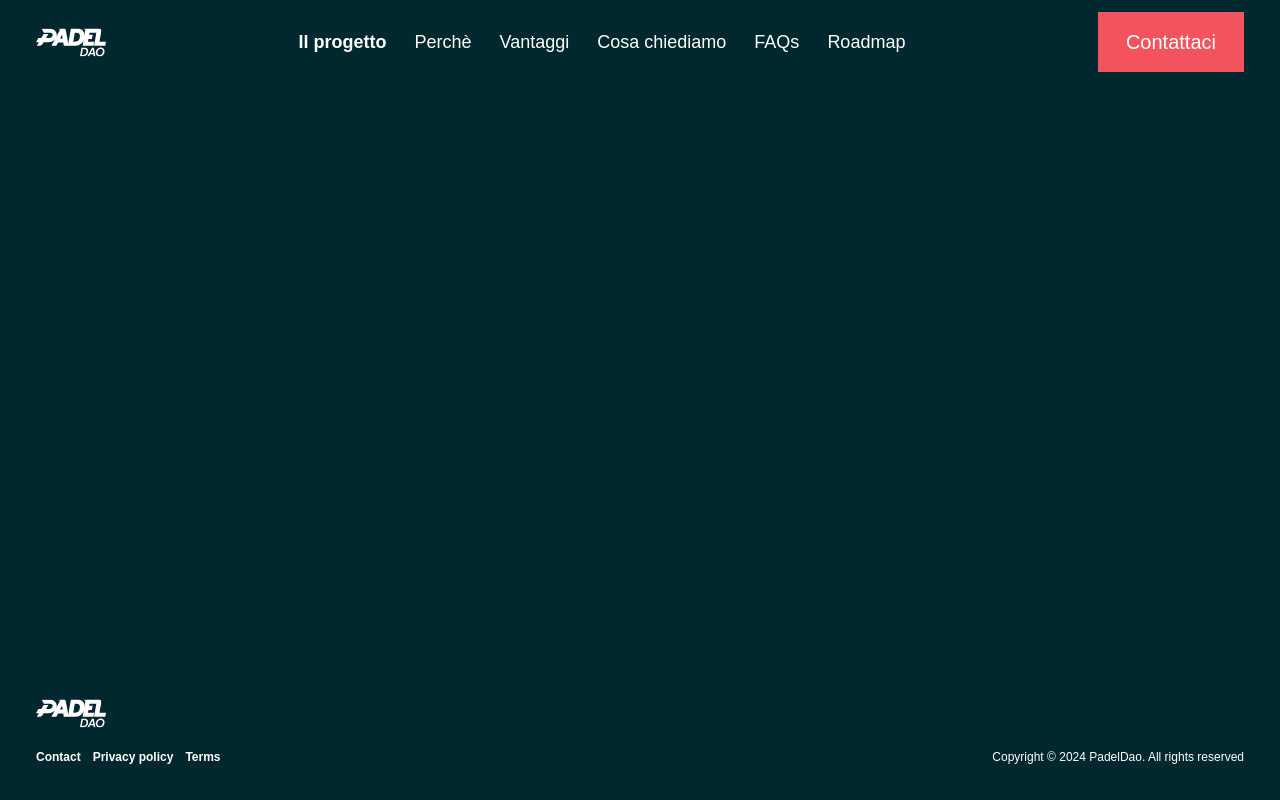
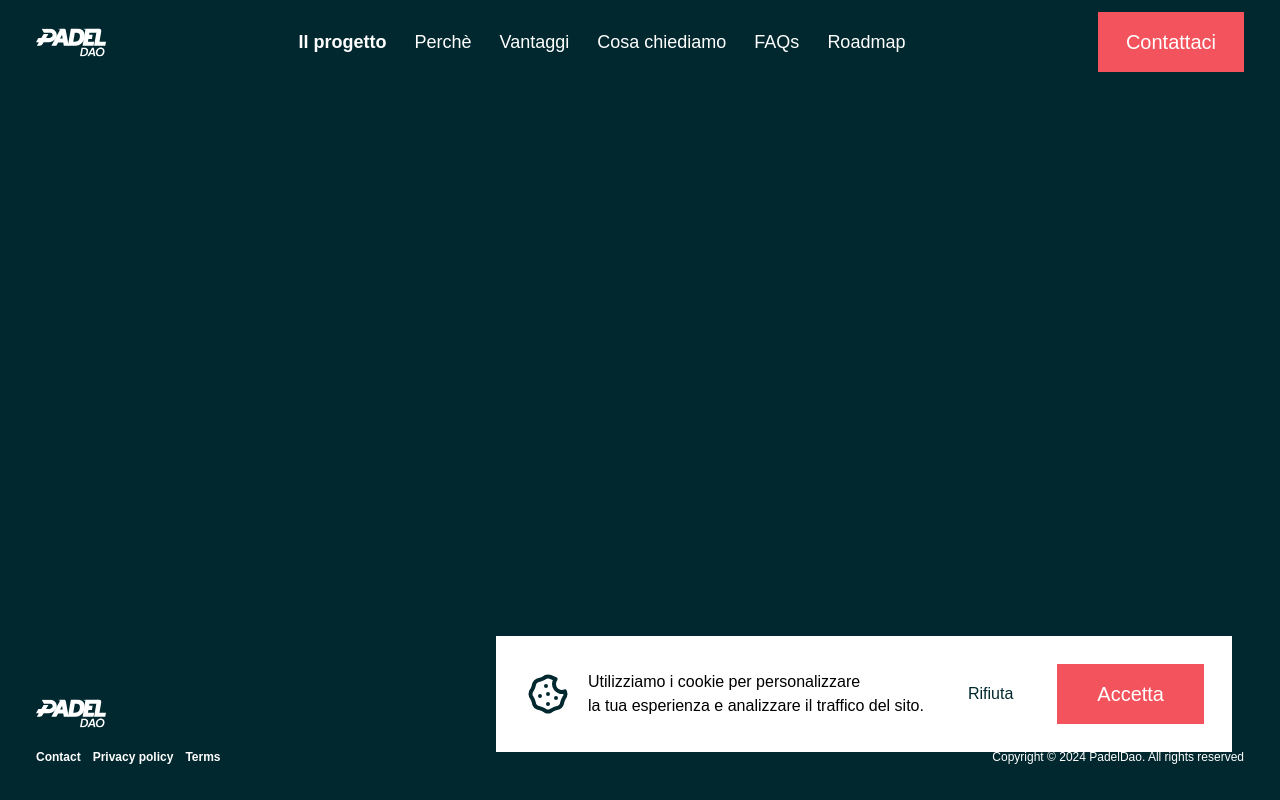
Before and after one commit to logix-software/frontend-assessment, a Nuxt app: page / in a window 1280 px wide. Built offline with nearby package versions, Linux system fonts and the light colour scheme; a web font is replaced by a local one.

Commit message:
add: cookie popup

```diff
--- a/assets/css/main.css
+++ b/assets/css/main.css
@@ -20,7 +20,7 @@
   }
 
   #__nuxt {
-    @apply !min-h-screen flex flex-col;
+    @apply !min-h-screen flex flex-col relative;
   }
 }
 
@@ -28,7 +28,13 @@
   .btn-primary {
     @apply bg-primary text-white py-4 px-7 inline-flex items-center justify-center gap-2 text-xl font-medium hover:bg-primary/90 transition duration-200 ease-linear;
   }
-  .btn-black {
+  .btn-primary--medium {
+    @apply bg-primary text-white py-4 px-10 inline-flex items-center justify-center gap-2 text-xl font-medium hover:bg-primary/90 transition duration-200 ease-linear;
+  }
+  .btn-secondary {
     @apply bg-[#001214] py-5 px-10 inline-flex items-center justify-center gap-2 text-white text-lg font-medium hover:bg-[#001214]/90 transition duration-200 ease-linear;
   }
+  .btn-tertiary {
+    @apply py-6 px-8 inline-flex items-center justify-center gap-2 bg-white hover:bg-white/90 text-app-bg transition duration-200 ease-linear text-3xl font-bold;
+  }
 }
--- /dev/null
+++ b/components/AppCookiePopup.vue
@@ -0,0 +1,26 @@
+<script setup>
+
+
+defineEmits(['hidePopup'])
+
+</script>
+<template>
+    <div class="fixed bottom-12 right-12 z-10 flex flex-wrap justify-between bg-white p-7">
+        <div class="flex items-center gap-4">
+            <icon-cookie />
+            <p class="max-w-[]">
+                Utilizziamo i cookie per personalizzare <br>
+                la tua esperienza e analizzare il traffico del sito.
+            </p>
+        </div>
+        <div class="flex items-center flex-wrap">
+            <nuxt-link class=" py-4 px-11 inline-flex text-base font-medium items-center justify-center text-app-bg"
+                to="/">
+                Rifiuta
+            </nuxt-link>
+            <button class="btn-primary--medium" @click="$emit('hidePopup')">
+                Accetta
+            </button>
+        </div>
+    </div>
+</template>
--- /dev/null
+++ b/components/icon/Cookie.vue
@@ -0,0 +1,28 @@
+<script setup>
+defineProps({
+    width: {
+        type: Number || String,
+        default: 48
+    },
+    height: {
+        type: Number || String,
+        default: 48
+    },
+    fill: {
+        type: String,
+        default: 'none'
+    },
+    stroke: {
+        type: String,
+        default: '#00282E'
+    }
+})
+</script>
+
+<template>
+    <svg :width="width" :height="height" viewBox="0 0 48 48" :fill="fill" xmlns="http://www.w3.org/2000/svg">
+        <path
+            d="M15.9995 25.9999V26.0199M23.9995 33.9999V34.0199M23.9995 23.9999V24.0199M31.9995 27.9999V28.0199M21.9995 15.9999V16.0199M26.2956 6.95192L31.6296 9.15992C30.5724 10.5508 29.9996 12.2494 29.9986 13.9964C29.9976 15.7434 30.5685 17.4427 31.6241 18.8347C32.6797 20.2267 34.1619 21.235 35.8444 21.7054C37.5269 22.1758 39.3171 22.0826 40.9416 21.4399L41.0476 21.7039C41.6565 23.174 41.6565 24.8258 41.0476 26.2959C40.0536 27.8679 39.3716 29.1039 38.9996 29.9999C38.6216 30.9119 38.1816 32.3879 37.6796 34.4319C37.0701 35.9018 35.9018 37.0694 34.4316 37.6779C32.3356 38.2039 30.8576 38.6439 29.9996 38.9999C29.0496 39.3939 27.8156 40.0759 26.2956 41.0479C24.8254 41.6568 23.1737 41.6568 21.7036 41.0479C20.0996 40.0419 18.8656 39.3599 17.9996 38.9999C17.0576 38.6099 15.5796 38.1699 13.5676 37.6799C12.0977 37.0705 10.9301 35.9022 10.3216 34.4319C9.79155 32.3279 9.35155 30.8519 8.99955 29.9999C8.60355 29.0419 7.91955 27.8079 6.95155 26.2959C6.34265 24.8258 6.34265 23.174 6.95155 21.7039C7.91155 20.2159 8.59155 18.9819 8.99955 17.9999C9.34155 17.1739 9.78155 15.6959 10.3196 13.5679C10.929 12.098 12.0973 10.9304 13.5676 10.3219C15.6316 9.80992 17.1076 9.36992 17.9996 8.99992C18.9156 8.61992 20.1496 7.93792 21.7036 6.95192C23.1737 6.34301 24.8254 6.34301 26.2956 6.95192Z"
+            :stroke="stroke" stroke-width="4" stroke-linecap="round" stroke-linejoin="round" />
+    </svg>
+</template>
--- a/layouts/default.vue
+++ b/layouts/default.vue
@@ -3,9 +3,16 @@
     <main>
         <slot />
     </main>
+    <app-cookie-popup @hide-popup="showPopUp = false" v-if="showPopUp" />
     <app-footer />
 </template>
 
 <script setup>
+const showPopUp = ref(false);
 
+onMounted(() => {
+    setTimeout(() => {
+        showPopUp.value = true
+    }, 3000)
+})
 </script>
--- a/pages/contact.vue
+++ b/pages/contact.vue
@@ -68,7 +68,7 @@ const storeContactInfo = (e) => {
                         che offriamo.
                     </p>
                     <div class="mt-7">
-                        <button class="btn-black">Downlaod pitch</button>
+                        <button class="btn-secondary">Downlaod pitch</button>
                     </div>
                 </div>
             </div>
```
